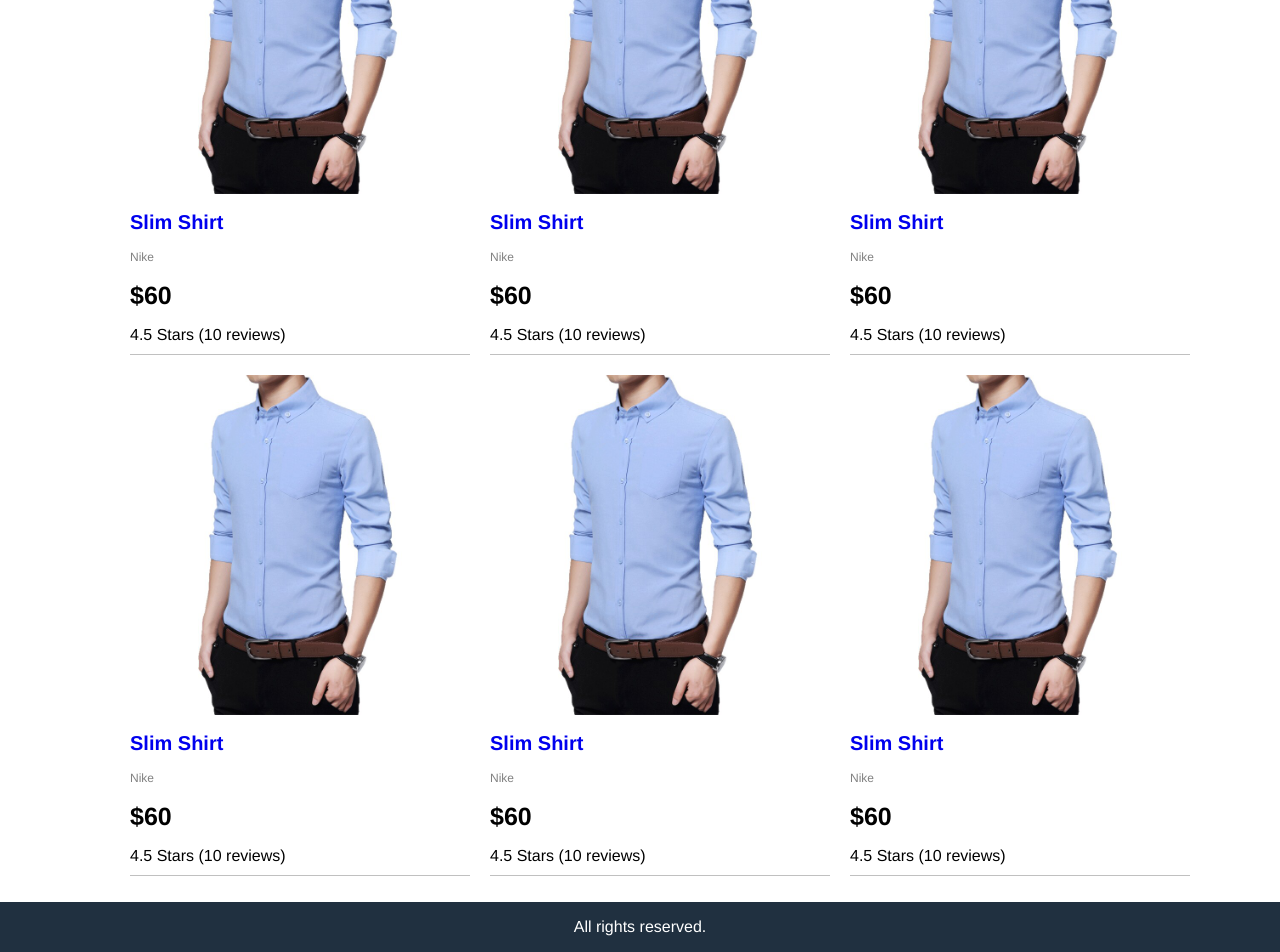
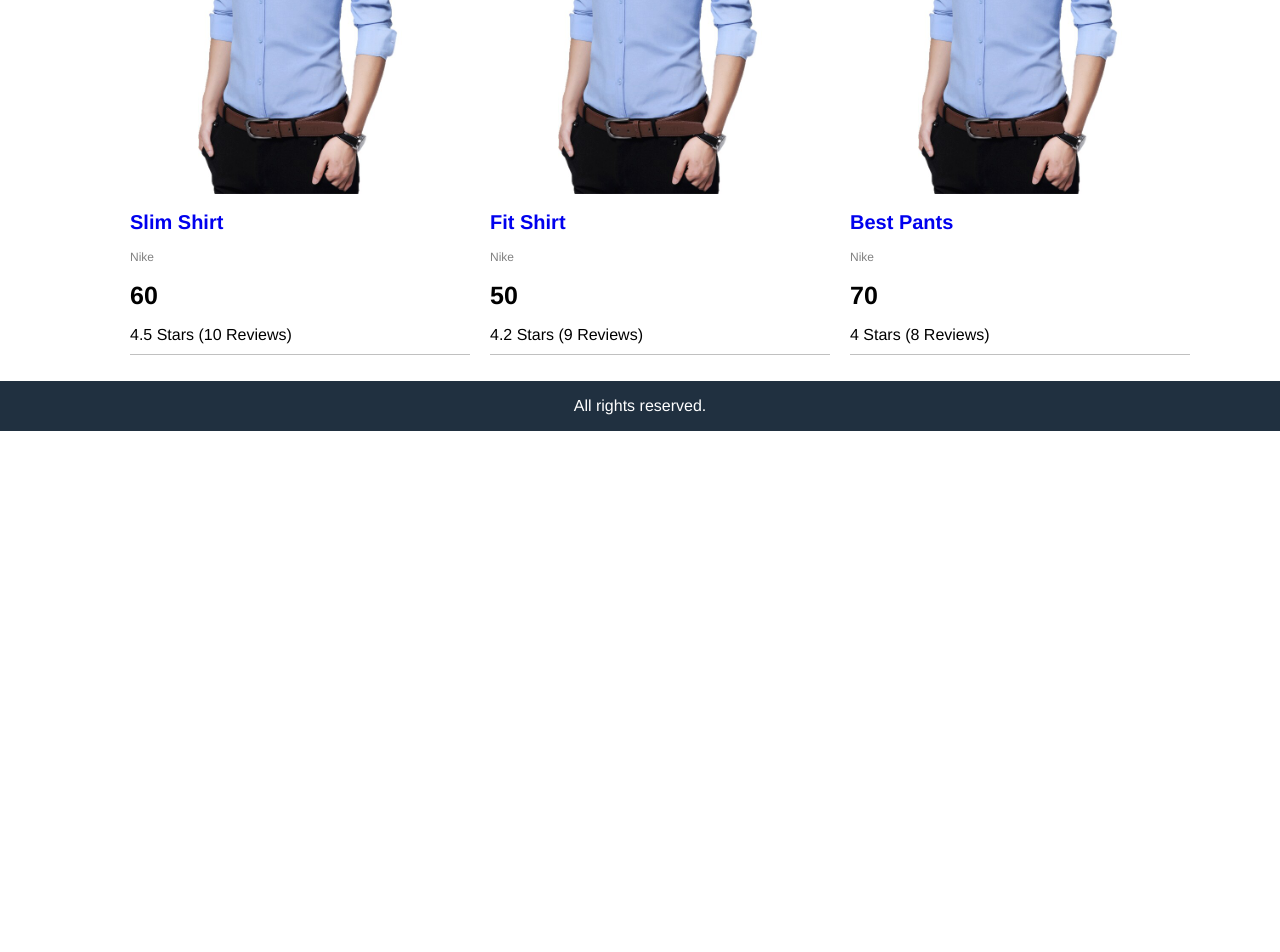
Before and after one commit to SoneThaya/amazona-eCommerce, a React (Create React App) app in the folder frontend/: page / in a window 1280 px wide. Shown: the part 222-1174 px from the top of the page. After the commit the page ends 800 px from the top, so only its background shows below. Built offline with nearby package versions, Linux system fonts and the light colour scheme.

Commit message:
created a data file for dummy data, rendered dummy data

```diff
--- a/frontend/src/App.js
+++ b/frontend/src/App.js
@@ -1,6 +1,7 @@
 import React from 'react';
 import logo from './logo.svg';
 import './App.css';
+import data from './data'
 
 function App() {
 
@@ -46,72 +47,22 @@ function App() {
     <main className="main">
       <div className="content">
           <ul className="products">
+            {
+              data.products.map(product =>
                 <li>
                 <div className="product">
-              <img className="product-image" src="./images/d1.jpg" alt="product" />
+                  <img className="product-image" src={product.image} alt="product" />
                     <div className="product-name">
-                  <a href="product.html">Slim Shirt</a>
+                      <a href="product.html">{product.name}</a>
                     </div>
-              <div className="product-brand">Nike</div>
-              <div className="product-price">$60</div>
-              <div className="product-rating">4.5 Stars (10 reviews)</div>
+                    <div className="product-brand">{product.brand}</div>
+                    <div className="product-price">{product.price}</div>
+                  <div className="product-rating">{product.rating} Stars ({product.numReviews} Reviews)</div>
                 </div>
               </li>
-          <li>
-            <div className="product">
-              <img className="product-image" src="./images/d1.jpg" alt="product" />
-                <div className="product-name">
-                  <a href="product.html">Slim Shirt</a>
-                </div>
-              <div className="product-brand">Nike</div>
-              <div className="product-price">$60</div>
-              <div className="product-rating">4.5 Stars (10 reviews)</div>
-            </div>
-          </li>
-          <li>
-            <div className="product">
-              <img className="product-image" src="./images/d1.jpg" alt="product" />
-                <div className="product-name">
-                  <a href="product.html">Slim Shirt</a>
-                </div>
-              <div className="product-brand">Nike</div>
-              <div className="product-price">$60</div>
-              <div className="product-rating">4.5 Stars (10 reviews)</div>
-            </div>
-          </li>
-          <li>
-            <div className="product">
-              <img className="product-image" src="./images/d1.jpg" alt="product" />
-                <div className="product-name">
-                  <a href="product.html">Slim Shirt</a>
-                </div>
-              <div className="product-brand">Nike</div>
-              <div className="product-price">$60</div>
-              <div className="product-rating">4.5 Stars (10 reviews)</div>
-            </div>
-          </li>
-          <li>
-            <div className="product">
-              <img className="product-image" src="./images/d1.jpg" alt="product" />
-                <div className="product-name">
-                  <a href="product.html">Slim Shirt</a>
-                </div>
-              <div className="product-brand">Nike</div>
-              <div className="product-price">$60</div>
-              <div className="product-rating">4.5 Stars (10 reviews)</div>
-            </div>
-          </li>
-          <li>
-            <div className="product">
-              <img className="product-image" src="./images/d1.jpg" alt="product" />
-                <div className="product-name">
-                  <a href="product.html">Slim Shirt</a>
-                </div>
-              <div className="product-brand">Nike</div>
-              <div className="product-price">$60</div>
-              <div className="product-rating">4.5 Stars (10 reviews)</div>
-            </div>
-          </li>
+                )
+            }
+
 
         </ul>
       </div>
--- /dev/null
+++ b/frontend/src/data.js
@@ -0,0 +1,31 @@
+export default {
+  products: [
+    {
+      name: 'Slim Shirt',
+      category: 'Shirts',
+      image: '/images/d1.jpg',
+      price: 60,
+      brand: 'Nike',
+      rating: 4.5,
+      numReviews: 10,
+    },
+    {
+      name: 'Fit Shirt',
+      category: 'Shirts',
+      image: '/images/d1.jpg',
+      price: 50,
+      brand: 'Nike',
+      rating: 4.2,
+      numReviews: 9,
+    },
+    {
+      name: 'Best Pants',
+      category: 'Pants',
+      image: '/images/d1.jpg',
+      price: 70,
+      brand: 'Nike',
+      rating: 4.0,
+      numReviews: 8,
+    },
+  ]
+}
```
Lines whose indentation alone changed are shown as unchanged.
